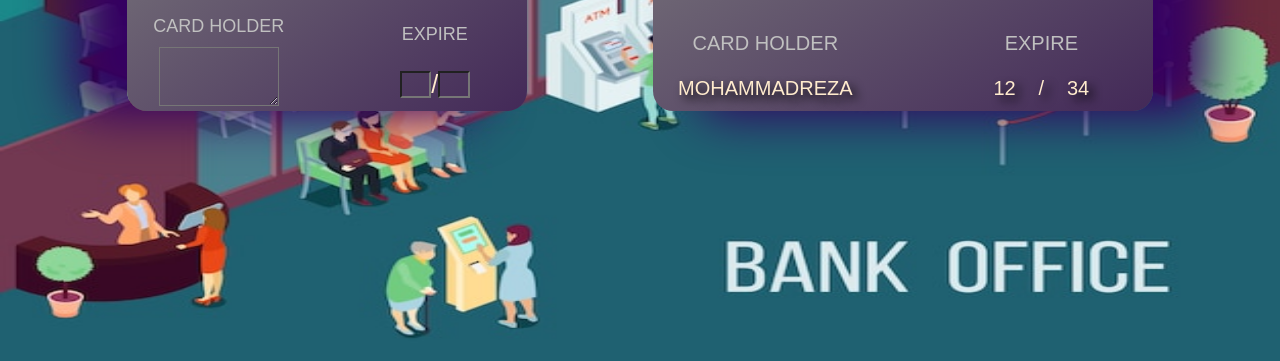
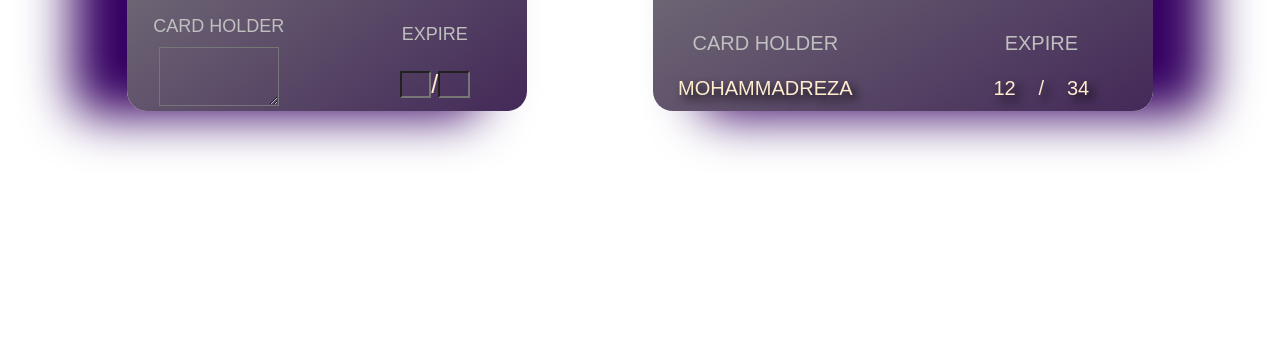
Before and after one commit to reza-estabraghi/card, a plain HTML site: page index.html in a window 1280 px wide. Shown: the part 439-800 px from the top of the page. Drawn offline with Linux system fonts and the light colour scheme.

Commit message:
Update index.html

```diff
--- a/index.html
+++ b/index.html
@@ -16,9 +16,6 @@
             align-items: center;
             text-transform: uppercase;
             font-family: Arial, "Helvetica Neue", Helvetica, sans-serif;
-            background-image: url(img/bank-office-isometric-illustration_1284-23000.jpg);
-            background-repeat: no-repeat;
-            background-size: 100% 100%;
         }
         .card{
             width: 500px;
```
